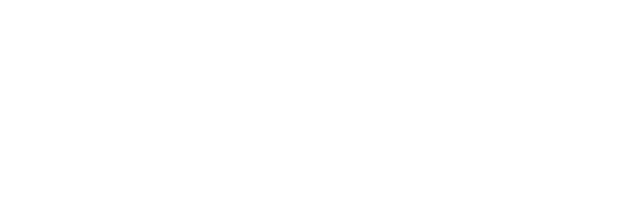
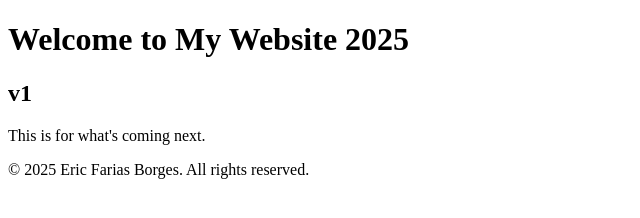
Before and after one commit to EricBorges2019/MyWebsite, a website: page 2025/index.html in a window 1280 px wide. Shown: the whole page, without its empty margins (0-640 px from the left). Drawn offline with Linux system fonts and the light colour scheme.

Commit message:
2025 Update 1

```diff
--- a/2025/index.html
+++ b/2025/index.html
@@ -1,9 +1,21 @@
 <!DOCTYPE html>
 <html lang="en">
-
 <head>
-
+    <meta charset="UTF-8">
+    <meta name="viewport" content="width=device-width, initial-scale=1.0">
+    <title>My Website 2025</title>
+    <link rel="stylesheet" href="styles.css">
 </head>
-
 <body>
+    <header>
+        <h1>Welcome to My Website 2025</h1>
+        <h2>v1</h2>
+    </header>
+    <main>
+        <p>This is for what's coming next.</p>
+    </main>
+    <footer>
+        <p>&copy; 2025 Eric Farias Borges. All rights reserved.</p>
+    </footer>
 </body>
+</html>
```
